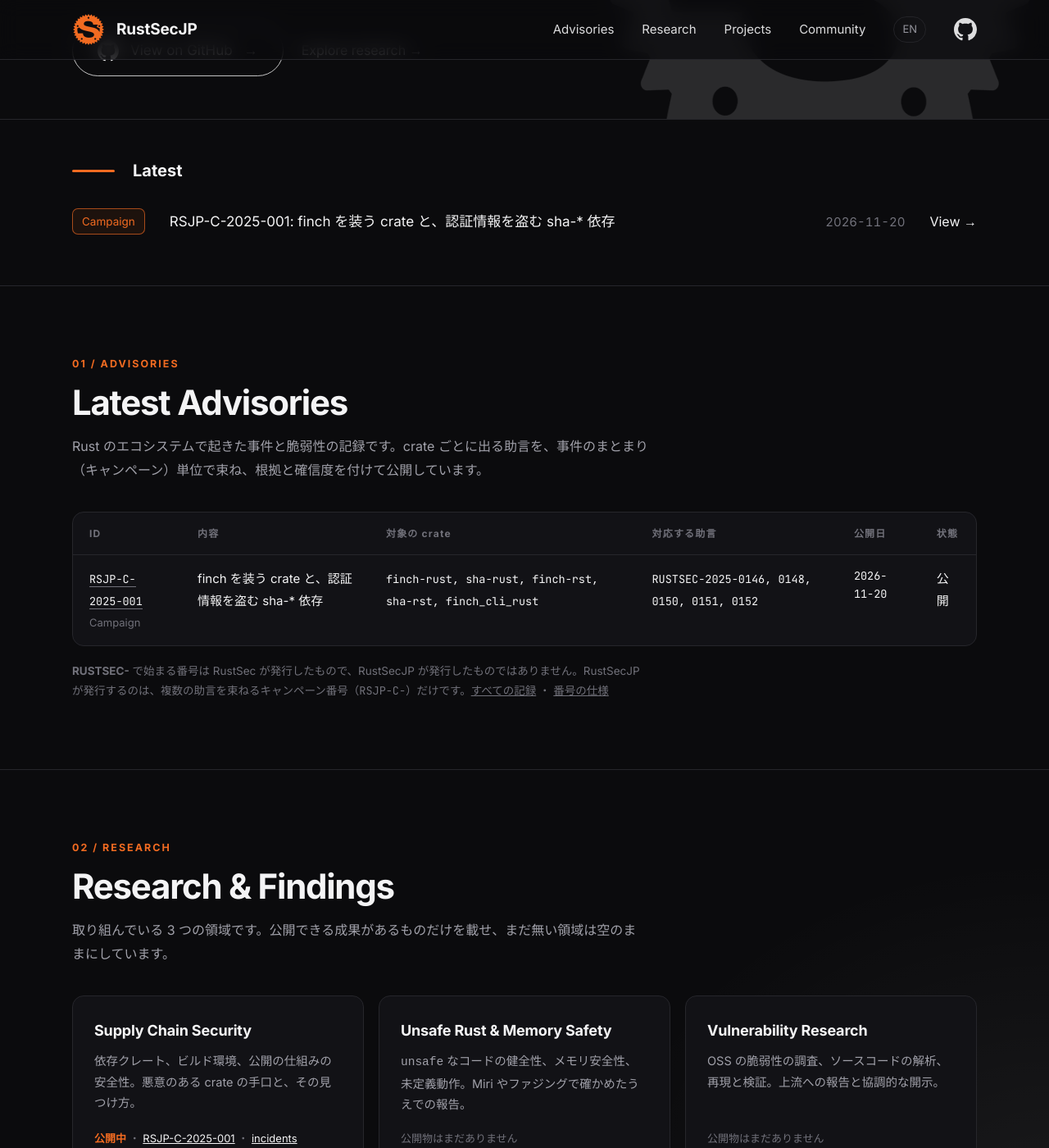
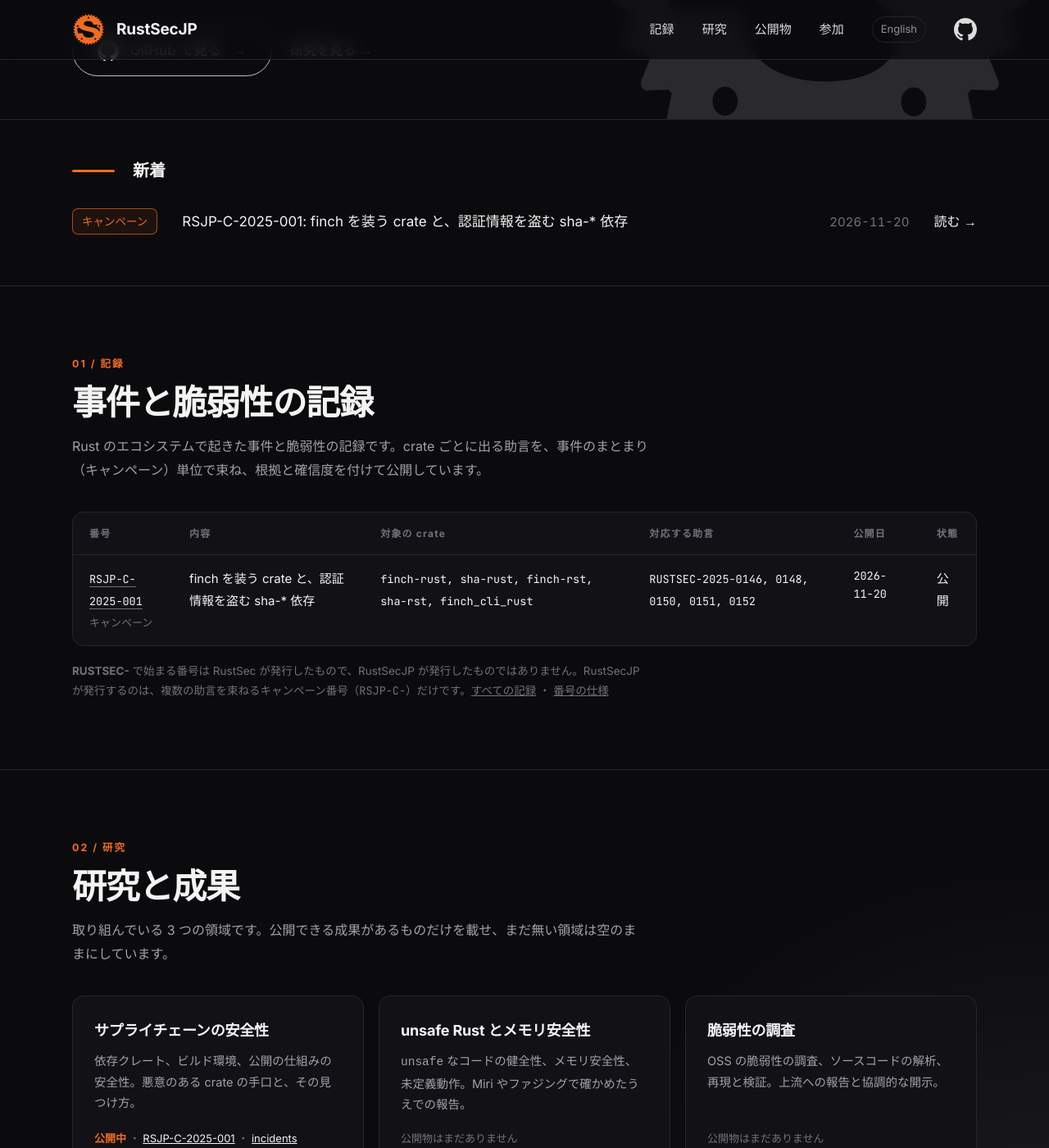
Before and after one commit to RustSecJP/rustsecjp.github.io, a Jekyll site: the page built from index.html, in a window 1280 px wide and 1400 px high, scrolled down 488 px. Shown: the whole window at 82% size. Built offline with Jekyll 4.4.1, drawn with Linux system fonts in a browser that asks for light colours; some of the changed text lies outside the part shown.

Commit message:
日本語版のトップページの見出しとボタンを日本語にする

```diff
--- a/_data/latest.yml
+++ b/_data/latest.yml
@@ -1,6 +1,7 @@
 # トップページの「Latest」と Advisories の表に出す項目。新しいものを上に足す。
 # RUSTSEC / GHSA の番号は発行元のもので、RustSecJP が発行したものではない。
 - kind: Campaign
+  kind_ja: キャンペーン
   id: RSJP-C-2025-001
   title_ja: finch を装う crate と、認証情報を盗む sha-* 依存
   title_en: Crates impersonating finch with a credential-stealing sha-* dependency
--- a/_layouts/home.html
+++ b/_layouts/home.html
@@ -33,11 +33,18 @@
   <div class="hd-in">
     <a class="logo" href="{% if en %}/en/{% else %}/{% endif %}"><span class="logo-mark" aria-hidden="true"></span>RustSecJP</a>
     <nav class="hd-nav" aria-label="Main">
+      {% if en %}
       <a href="#advisories">Advisories</a>
       <a href="#research">Research</a>
       <a href="#projects">Projects</a>
       <a href="#community">Community</a>
-      {% if en %}<a class="hd-lang" href="/" lang="ja">日本語</a>{% else %}<a class="hd-lang" href="/en/" lang="en">EN</a>{% endif %}
+      {% else %}
+      <a href="#advisories">記録</a>
+      <a href="#research">研究</a>
+      <a href="#projects">公開物</a>
+      <a href="#community">参加</a>
+      {% endif %}
+      {% if en %}<a class="hd-lang" href="/" lang="ja">日本語</a>{% else %}<a class="hd-lang" href="/en/" lang="en">English</a>{% endif %}
       <a class="hd-gh" href="https://github.com/RustSecJP" aria-label="GitHub"><svg viewBox="0 0 16 16" width="28" height="28" aria-hidden="true"><path fill="currentColor" d="M8 0C3.58 0 0 3.58 0 8c0 3.54 2.29 6.53 5.47 7.59.4.07.55-.17.55-.38 0-.19-.01-.82-.01-1.49-2.01.37-2.53-.49-2.69-.94-.09-.23-.48-.94-.82-1.13-.28-.15-.68-.52-.01-.53.63-.01 1.08.58 1.23.82.72 1.21 1.87.87 2.33.66.07-.52.28-.87.51-1.07-1.78-.2-3.64-.89-3.64-3.95 0-.87.31-1.59.82-2.15-.08-.2-.36-1.02.08-2.12 0 0 .67-.21 2.2.82.64-.18 1.32-.27 2-.27s1.36.09 2 .27c1.53-1.04 2.2-.82 2.2-.82.44 1.1.16 1.92.08 2.12.51.56.82 1.27.82 2.15 0 3.07-1.87 3.75-3.65 3.95.29.25.54.73.54 1.48 0 1.07-.01 1.93-.01 2.2 0 .21.15.46.55.38A8.01 8.01 0 0 0 16 8c0-4.42-3.58-8-8-8z"/></svg></a>
     </nav>
   </div>
--- a/index.html
+++ b/index.html
@@ -1,47 +1,47 @@
 ---
 layout: home
 lang: ja
-title: RustSecJP — Securing the Rust Ecosystem.
+title: RustSecJP — Rust のセキュリティ研究と情報共有
 description: RustSecJP は、日本の Rust セキュリティ研究・情報共有コミュニティです。悪意のある crate のキャンペーン記録、Rust セキュリティ文書の日本語訳を公開しています。
 ---
 <section class="hero">
   <div class="in">
     <img class="hero-art" src="/assets/logo-alpha.png" alt="" width="640" height="640">
     <h1>Rust<span>Sec</span>JP</h1>
-    <p class="tag">Securing the Rust Ecosystem.</p>
+    <p class="tag">Rust のエコシステムを、より安全に。</p>
     <p class="desc">日本の Rust セキュリティ研究・情報共有コミュニティ。脆弱性の調査と分析、OSS への貢献、セキュリティの知見の共有に取り組んでいます。</p>
     <p class="un">非公式のコミュニティです。RustSec・Rust Project・Rust Foundation とは提携していません。</p>
     <div class="cta">
-      <a class="btn" href="https://github.com/RustSecJP"><svg viewBox="0 0 16 16" width="26" height="26" aria-hidden="true"><path fill="currentColor" d="M8 0C3.58 0 0 3.58 0 8c0 3.54 2.29 6.53 5.47 7.59.4.07.55-.17.55-.38 0-.19-.01-.82-.01-1.49-2.01.37-2.53-.49-2.69-.94-.09-.23-.48-.94-.82-1.13-.28-.15-.68-.52-.01-.53.63-.01 1.08.58 1.23.82.72 1.21 1.87.87 2.33.66.07-.52.28-.87.51-1.07-1.78-.2-3.64-.89-3.64-3.95 0-.87.31-1.59.82-2.15-.08-.2-.36-1.02.08-2.12 0 0 .67-.21 2.2.82.64-.18 1.32-.27 2-.27s1.36.09 2 .27c1.53-1.04 2.2-.82 2.2-.82.44 1.1.16 1.92.08 2.12.51.56.82 1.27.82 2.15 0 3.07-1.87 3.75-3.65 3.95.29.25.54.73.54 1.48 0 1.07-.01 1.93-.01 2.2 0 .21.15.46.55.38A8.01 8.01 0 0 0 16 8c0-4.42-3.58-8-8-8z"/></svg> View on GitHub <span class="arr">→</span></a>
-      <a class="lnk" href="#research">Explore research <span class="arr">→</span></a>
+      <a class="btn" href="https://github.com/RustSecJP"><svg viewBox="0 0 16 16" width="26" height="26" aria-hidden="true"><path fill="currentColor" d="M8 0C3.58 0 0 3.58 0 8c0 3.54 2.29 6.53 5.47 7.59.4.07.55-.17.55-.38 0-.19-.01-.82-.01-1.49-2.01.37-2.53-.49-2.69-.94-.09-.23-.48-.94-.82-1.13-.28-.15-.68-.52-.01-.53.63-.01 1.08.58 1.23.82.72 1.21 1.87.87 2.33.66.07-.52.28-.87.51-1.07-1.78-.2-3.64-.89-3.64-3.95 0-.87.31-1.59.82-2.15-.08-.2-.36-1.02.08-2.12 0 0 .67-.21 2.2.82.64-.18 1.32-.27 2-.27s1.36.09 2 .27c1.53-1.04 2.2-.82 2.2-.82.44 1.1.16 1.92.08 2.12.51.56.82 1.27.82 2.15 0 3.07-1.87 3.75-3.65 3.95.29.25.54.73.54 1.48 0 1.07-.01 1.93-.01 2.2 0 .21.15.46.55.38A8.01 8.01 0 0 0 16 8c0-4.42-3.58-8-8-8z"/></svg> GitHub で見る <span class="arr">→</span></a>
+      <a class="lnk" href="#research">研究を見る <span class="arr">→</span></a>
     </div>
   </div>
 </section>
 
 <section class="latest">
   <div class="in">
-    <p class="bar">Latest</p>
+    <p class="bar">新着</p>
     {% assign l = site.data.latest[0] %}
     <a class="row" href="{{ l.url }}">
-      <span class="pill">{{ l.kind }}</span>
+      <span class="pill">{{ l.kind_ja }}</span>
       <span class="ttl">{{ l.id }}: {{ l.title_ja }}</span>
       <span class="date">{{ l.published }}</span>
-      <span class="all">View <span class="arr">→</span></span>
+      <span class="all">読む <span class="arr">→</span></span>
     </a>
   </div>
 </section>
 
 <section class="sec" id="advisories">
   <div class="in">
-    <p class="eyebrow">01 / ADVISORIES</p>
-    <h2>Latest Advisories</h2>
+    <p class="eyebrow">01 / 記録</p>
+    <h2>事件と脆弱性の記録</h2>
     <p class="lead">Rust のエコシステムで起きた事件と脆弱性の記録です。crate ごとに出る助言を、事件のまとまり（キャンペーン）単位で束ね、根拠と確信度を付けて公開しています。</p>
     <div class="tw"><table>
-      <thead><tr><th>ID</th><th>内容</th><th>対象の crate</th><th>対応する助言</th><th>公開日</th><th>状態</th></tr></thead>
+      <thead><tr><th>番号</th><th>内容</th><th>対象の crate</th><th>対応する助言</th><th>公開日</th><th>状態</th></tr></thead>
       <tbody>
       {% for a in site.data.latest %}
         <tr>
-          <td><a class="mono" href="{{ a.url }}">{{ a.id }}</a><span class="sm">{{ a.kind }}</span></td>
+          <td><a class="mono" href="{{ a.url }}">{{ a.id }}</a><span class="sm">{{ a.kind_ja }}</span></td>
           <td>{{ a.title_ja }}</td>
           <td><span class="mono">{{ a.packages }}</span></td>
           <td><span class="mono">{{ a.refs }}</span></td>
@@ -57,22 +57,22 @@ description: RustSecJP は、日本の Rust セキュリティ研究・情報共
 
 <section class="sec" id="research">
   <div class="in">
-    <p class="eyebrow">02 / RESEARCH</p>
-    <h2>Research &amp; Findings</h2>
+    <p class="eyebrow">02 / 研究</p>
+    <h2>研究と成果</h2>
     <p class="lead">取り組んでいる 3 つの領域です。公開できる成果があるものだけを載せ、まだ無い領域は空のままにしています。</p>
     <div class="grid">
       <div class="card">
-        <h3>Supply Chain Security</h3>
+        <h3>サプライチェーンの安全性</h3>
         <p>依存クレート、ビルド環境、公開の仕組みの安全性。悪意のある crate の手口と、その見つけ方。</p>
         <p class="st"><b>公開中</b> ・ <a href="/incidents/campaigns/RSJP-C-2025-001/">RSJP-C-2025-001</a> ・ <a href="/incidents/">incidents</a></p>
       </div>
       <div class="card">
-        <h3>Unsafe Rust &amp; Memory Safety</h3>
+        <h3>unsafe Rust とメモリ安全性</h3>
         <p><code>unsafe</code> なコードの健全性、メモリ安全性、未定義動作。Miri やファジングで確かめたうえでの報告。</p>
         <p class="st">公開物はまだありません</p>
       </div>
       <div class="card">
-        <h3>Vulnerability Research</h3>
+        <h3>脆弱性の調査</h3>
         <p>OSS の脆弱性の調査、ソースコードの解析、再現と検証。上流への報告と協調的な開示。</p>
         <p class="st">公開物はまだありません</p>
       </div>
@@ -82,8 +82,8 @@ description: RustSecJP は、日本の Rust セキュリティ研究・情報共
 
 <section class="sec" id="projects">
   <div class="in">
-    <p class="eyebrow">03 / PROJECTS</p>
-    <h2>Open Source</h2>
+    <p class="eyebrow">03 / 公開物</p>
+    <h2>公開しているもの</h2>
     <p class="lead">公開しているリポジトリです。翻訳はいずれも非公式で、原著者による確認や公認を受けたものではありません。</p>
     <div class="grid">
       <a class="card" href="/incidents/"><h3>incidents</h3><p>悪意のある crate のキャンペーン記録と、キャンペーン番号の仕様。</p><p class="src">RustSecJP/incidents</p></a>
@@ -97,8 +97,8 @@ description: RustSecJP は、日本の Rust セキュリティ研究・情報共
 
 <section class="sec" id="community">
   <div class="in">
-    <p class="eyebrow">04 / COMMUNITY</p>
-    <h2>Better Security Through Collaboration.</h2>
+    <p class="eyebrow">04 / 参加</p>
+    <h2>協力して、より安全に。</h2>
     <p class="lead">Rust のセキュリティに関心のある開発者、研究者、OSS コントリビューターが、知見を持ち寄る場です。参加のしかたは、どれも GitHub から始められます。</p>
     <div class="join">
       <div><h3>事件の記録に加わる</h3><p>出典の追加、誤りの指摘、新しい題材の提案。</p></div>
@@ -107,7 +107,7 @@ description: RustSecJP は、日本の Rust セキュリティ研究・情報共
       <div><h3>悪意のある crate を見つけたら</h3><p>ここは窓口ではありません。先に crates.io へ報告してください。</p></div>
     </div>
     <div class="cta" style="margin-top:0">
-      <a class="btn" href="https://github.com/RustSecJP"><svg viewBox="0 0 16 16" width="26" height="26" aria-hidden="true"><path fill="currentColor" d="M8 0C3.58 0 0 3.58 0 8c0 3.54 2.29 6.53 5.47 7.59.4.07.55-.17.55-.38 0-.19-.01-.82-.01-1.49-2.01.37-2.53-.49-2.69-.94-.09-.23-.48-.94-.82-1.13-.28-.15-.68-.52-.01-.53.63-.01 1.08.58 1.23.82.72 1.21 1.87.87 2.33.66.07-.52.28-.87.51-1.07-1.78-.2-3.64-.89-3.64-3.95 0-.87.31-1.59.82-2.15-.08-.2-.36-1.02.08-2.12 0 0 .67-.21 2.2.82.64-.18 1.32-.27 2-.27s1.36.09 2 .27c1.53-1.04 2.2-.82 2.2-.82.44 1.1.16 1.92.08 2.12.51.56.82 1.27.82 2.15 0 3.07-1.87 3.75-3.65 3.95.29.25.54.73.54 1.48 0 1.07-.01 1.93-.01 2.2 0 .21.15.46.55.38A8.01 8.01 0 0 0 16 8c0-4.42-3.58-8-8-8z"/></svg> Join on GitHub <span class="arr">→</span></a>
+      <a class="btn" href="https://github.com/RustSecJP"><svg viewBox="0 0 16 16" width="26" height="26" aria-hidden="true"><path fill="currentColor" d="M8 0C3.58 0 0 3.58 0 8c0 3.54 2.29 6.53 5.47 7.59.4.07.55-.17.55-.38 0-.19-.01-.82-.01-1.49-2.01.37-2.53-.49-2.69-.94-.09-.23-.48-.94-.82-1.13-.28-.15-.68-.52-.01-.53.63-.01 1.08.58 1.23.82.72 1.21 1.87.87 2.33.66.07-.52.28-.87.51-1.07-1.78-.2-3.64-.89-3.64-3.95 0-.87.31-1.59.82-2.15-.08-.2-.36-1.02.08-2.12 0 0 .67-.21 2.2.82.64-.18 1.32-.27 2-.27s1.36.09 2 .27c1.53-1.04 2.2-.82 2.2-.82.44 1.1.16 1.92.08 2.12.51.56.82 1.27.82 2.15 0 3.07-1.87 3.75-3.65 3.95.29.25.54.73.54 1.48 0 1.07-.01 1.93-.01 2.2 0 .21.15.46.55.38A8.01 8.01 0 0 0 16 8c0-4.42-3.58-8-8-8z"/></svg> GitHub で参加する <span class="arr">→</span></a>
       <a class="lnk" href="https://github.com/RustSecJP/incidents/issues">記事の候補を見る <span class="arr">→</span></a>
     </div>
   </div>
```
